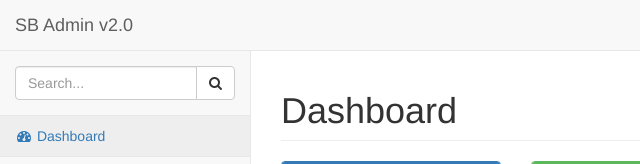
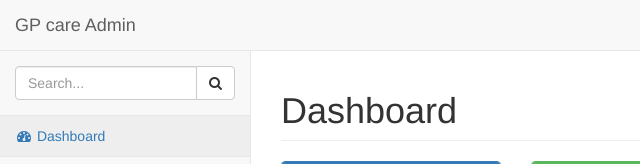
Before and after one commit to CarlosApLima2018/gpadmin, a website: page pages/index.html in a window 1280 px wide. Shown: the top 164 px of the page, 0-640 px from the left. Drawn offline with Linux system fonts and the light colour scheme.

```diff
--- a/pages/index.html
+++ b/pages/index.html
@@ -48,7 +48,7 @@
                     <span class="icon-bar"></span>
                     <span class="icon-bar"></span>
                 </button>
-                <a class="navbar-brand" href="index.html">SB Admin v2.0</a>
+                <a class="navbar-brand" href="index.html">GP care Admin</a>
             </div>
             <!-- /.navbar-header -->
 
```
